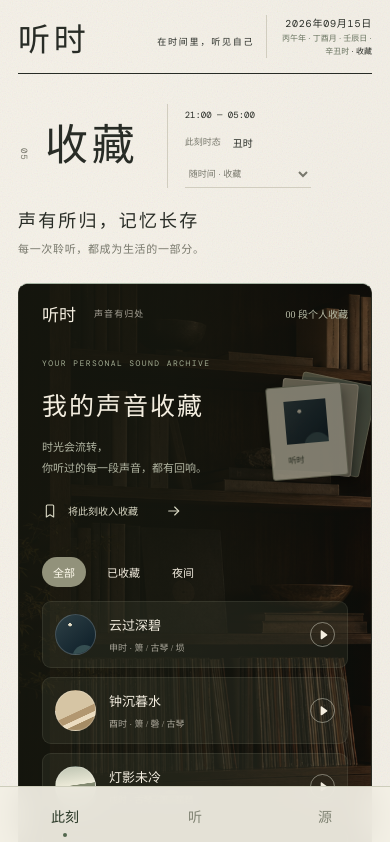
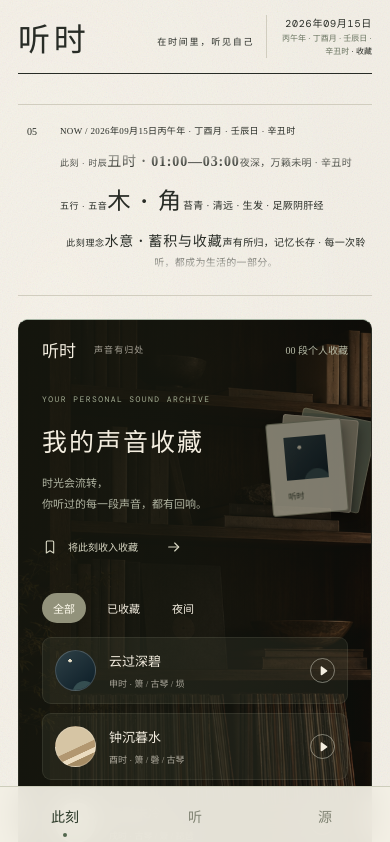
Before and after one commit to wmglimpser-hash/ting-shi, a React (Vite) app: page / in a window 390 px wide. Shown: the top 842 px of the page. Built offline with nearby package versions, Linux system fonts and the light colour scheme; grey boxes are pictures that could not be loaded.

Commit message:
Center moment information and sync mobile layout

```diff
--- a/src/HomeExperience.jsx
+++ b/src/HomeExperience.jsx
@@ -200,7 +200,7 @@ function MomentLyric({ current, state, selectedTone, selectedTrack }) {
   }, [lines.length]);
 
   return (
-    <div className="desktop-moment-verse" aria-label="此刻歌词式理论导览">
+    <div className="desktop-moment-verse" aria-label="此刻信息导览">
       <div className="moment-verse-rail" aria-hidden="true">
         <span className="moment-verse-index">{state.index}</span>
         <span className="moment-verse-rail-line" />
--- a/src/styles.css
+++ b/src/styles.css
@@ -2815,6 +2815,155 @@ svg {
     box-shadow: 0 0 0 6px color-mix(in srgb, var(--accent) 12%, transparent);
   }
 }
+
+/* Keep the information rail visually centered at wide/full-screen widths. */
+@media (min-width: 761px) {
+  .desktop-moment-verse {
+    position: relative;
+    display: block;
+    min-height: clamp(238px, 30vh, 330px);
+    padding-block: clamp(25px, 4vh, 42px);
+  }
+
+  .moment-verse-stage {
+    width: min(calc(100% - 330px), 760px);
+    margin-inline: auto;
+  }
+
+  .moment-verse-rail {
+    position: absolute;
+    inset: clamp(25px, 4vh, 42px) auto clamp(25px, 4vh, 42px) 0;
+    width: 78px;
+  }
+
+  .moment-verse-context {
+    position: absolute;
+    inset: clamp(25px, 4vh, 42px) 0 clamp(25px, 4vh, 42px) auto;
+    width: 176px;
+  }
+
+  .moment-verse-lines {
+    height: clamp(164px, 19vh, 220px);
+  }
+}
+
+/* The same moment information is available on the responsive home page. */
+@media (max-width: 760px) {
+  .chapter-heading {
+    display: block;
+    padding: 0 0 20px;
+  }
+
+  .chapter-heading > .chapter-title,
+  .chapter-heading > .chapter-caption,
+  .chapter-heading > .chapter-context {
+    display: none;
+  }
+
+  .desktop-moment-verse {
+    display: grid;
+    grid-template-columns: 28px minmax(0, 1fr);
+    gap: 14px;
+    min-height: 0;
+    padding: 19px 0 21px;
+    border-top: 1px solid var(--line);
+    border-bottom: 1px solid var(--line);
+  }
+
+  .moment-verse-rail {
+    display: flex;
+    min-height: 142px;
+    flex-direction: column;
+    align-items: center;
+    padding-top: 2px;
+  }
+
+  .moment-verse-index {
+    font-size: 10px;
+  }
+
+  .moment-verse-rail-line {
+    margin: 10px 0;
+  }
+
+  .moment-verse-stage {
+    width: auto;
+    min-width: 0;
+  }
+
+  .moment-verse-topline {
+    gap: 12px;
+    font-size: 9px;
+    letter-spacing: 0.04em;
+  }
+
+  .moment-verse-topline span:last-child {
+    overflow: hidden;
+    text-overflow: ellipsis;
+  }
+
+  .moment-verse-lines {
+    height: 128px;
+    margin-top: 8px;
+    mask-image: linear-gradient(
+      to bottom,
+      transparent 0%,
+      #000 18%,
+      #000 82%,
+      transparent 100%
+    );
+  }
+
+  .moment-verse-line {
+    grid-template-columns: 1fr;
+    gap: 4px;
+    padding: 6px 0;
+  }
+
+  .moment-verse-line-meta {
+    padding-top: 0;
+    font-size: 9px;
+    letter-spacing: 0.06em;
+  }
+
+  .moment-verse-line-copy {
+    gap: 5px;
+  }
+
+  .moment-verse-line-copy strong {
+    font-size: 14px;
+    letter-spacing: 0.06em;
+    line-height: 1.5;
+  }
+
+  .moment-verse-line-copy small {
+    font-size: 10px;
+    letter-spacing: 0.03em;
+    line-height: 1.55;
+  }
+
+  .moment-verse-line.active .moment-verse-line-copy strong {
+    font-size: clamp(20px, 6vw, 26px);
+    letter-spacing: 0.08em;
+  }
+
+  .moment-verse-progress {
+    gap: 5px;
+    margin: 1px 0 0;
+  }
+
+  .moment-verse-progress i {
+    width: 11px;
+  }
+
+  .moment-verse-progress i.active {
+    width: 25px;
+  }
+
+  .moment-verse-context {
+    display: none;
+  }
+}
 body {
   min-width: 0;
 }
```
